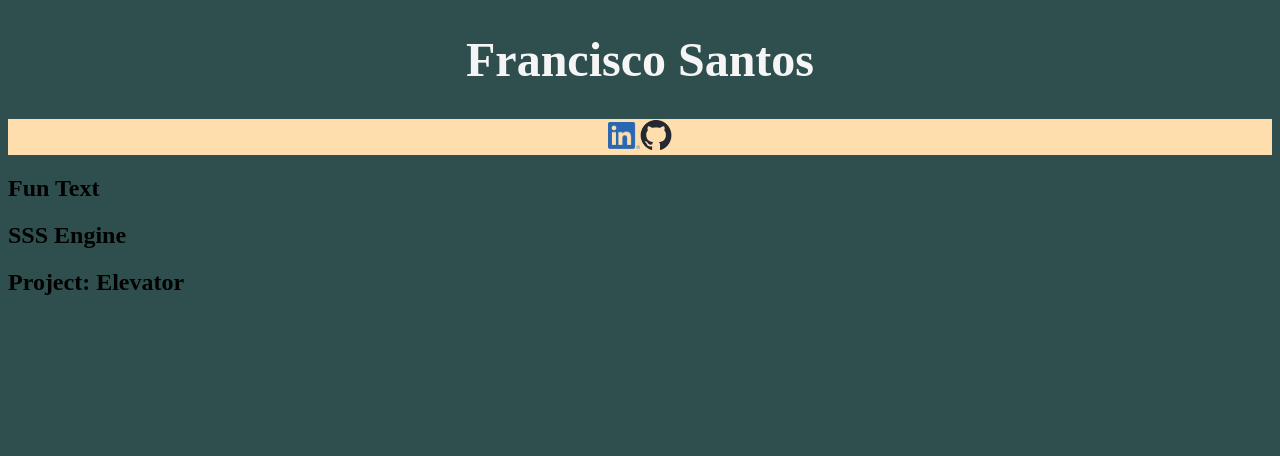
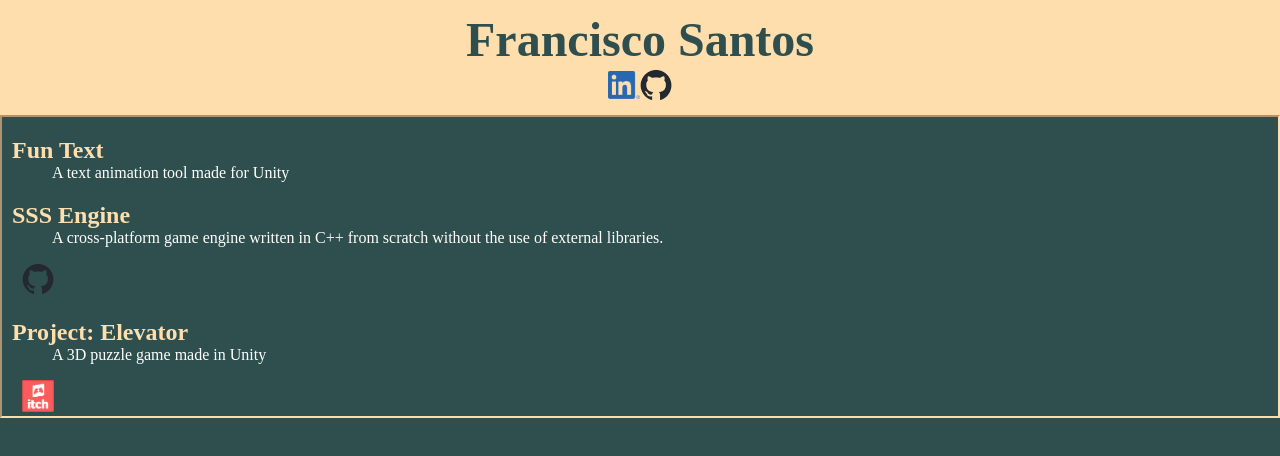
Before and after one commit to ChicoSantos10/ChicoSantos10.github.io, a plain HTML site: page index.html in a window 1280 px wide. Drawn offline with Linux system fonts and the light colour scheme.

Commit message:
Added projects

```diff
--- a/index.html
+++ b/index.html
@@ -6,17 +6,39 @@
     <link rel="stylesheet" href="styles.css">
 </head>
 <body>
+    <div class="header">
         <h1>Francisco Santos</h1>
         <div class="socials">
             <a href="https://linkedin.com/in/francisco-santos-6a2847138" target="_blank">
-            <img class="linkedin-image" src="LI-In-Bug.png" alt="LinkedIn profile">
+                <img class="logo linkedin" src="LI-In-Bug.png" alt="LinkedIn profile">
             </a>
             <a href="https://github.com/ChicoSantos10" target="_blank">
-            <img class="github-image" src="github-mark.png" alt="GitHub profile">
+                <img class="logo git" src="github-mark.png" alt="GitHub profile">
             </a>
         </div>
-    <h2>Fun Text</h2>
-    <h2>SSS Engine</h2>
-    <h2>Project: Elevator</h2>
+    </div>
+    <div class="projects">
+        <div>
+            <h2 class="project-title">Fun Text</h2>
+            <p class="project-text">A text animation tool made for Unity</p>
+        </div>
+        <div>
+            <h2 class="project-title">SSS Engine</h2>
+            <p class="project-text">
+                A cross-platform game engine written in C++ from scratch without the use of external libraries.
+            </p>
+            <a href="https://github.com/ChicoSantos10/SSSEngine" target="_blank">
+                <img class="logo project-link" src="github-mark.png" alt="GitHub profile">
+            </a>
+        </div>
+        <div>
+            <h2 class="project-title">Project: Elevator</h2>
+            <p class="project-text">A 3D puzzle game made in Unity
+            </p>
+            <a href="https://sssgames.itch.io/project-elevator" target="_blank">
+                <img class="logo project-link" src="itch.io_logo.png" alt="GitHub profile">
+            </a>
+        </div>
+    </div>
 </body>
 </html>
--- a/styles.css
+++ b/styles.css
@@ -1,15 +1,26 @@
+* {
+    --bg: darkslategrey;
+    --header: navajowhite;
+}
+
 body {
-    background: darkslategrey;
+    background: var(--bg, darkslategrey);
+    margin: 0;
 }
 
 h1 {
     text-align: center;
-    color: whitesmoke;
+    color: var(--bg, darkslategrey);
     font-size: xxx-large;
+    margin: 2px;
+}
+
+.header {
+    background: var(--header, navajowhite);
+    padding: 10px;;
 }
 
 .socials {
-    background: navajowhite;
     text-align: center;
     display: flex;
     flex-direction: row;
@@ -17,12 +28,30 @@ h1 {
     align-items: center;
 }
 
-.linkedin-image {
+.logo {
     width: 32px;
     height: auto;
 }
 
-.github-image {
-    width: 32px;
-    height: auto;
+.project-link {
+    margin-left: 20px;
 }
+
+.projects {
+    color: var(--header, navajowhite);
+    border-width: 2px;
+    border-style: inset;
+    border-color: var(--header, navajowhite);
+}
+
+.project-title {
+    margin-left: 10px;
+    margin-bottom: 0;
+}
+
+.project-text {
+    margin-top: 0;
+    margin-left: 20px;
+    color: white;
+    text-indent: 30px;
+}
```
Also changed, not shown: itch.io_logo.png (added). Lines whose indentation alone changed are shown as unchanged.
